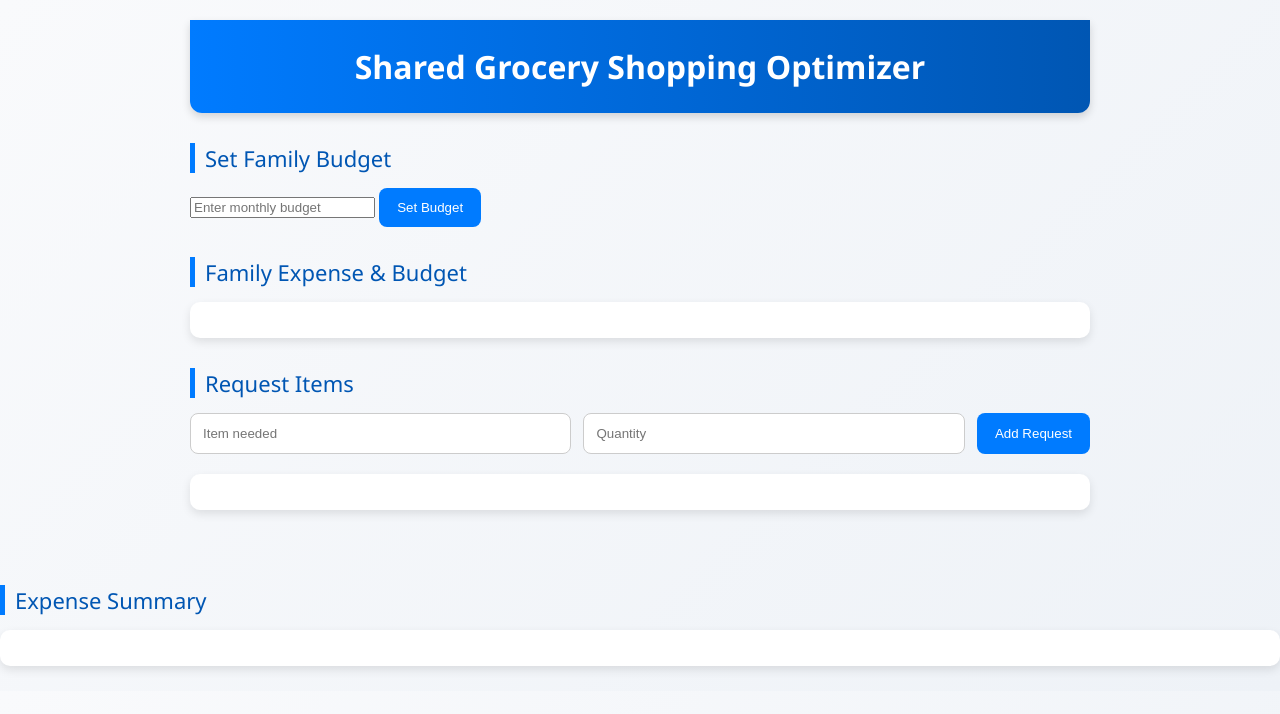
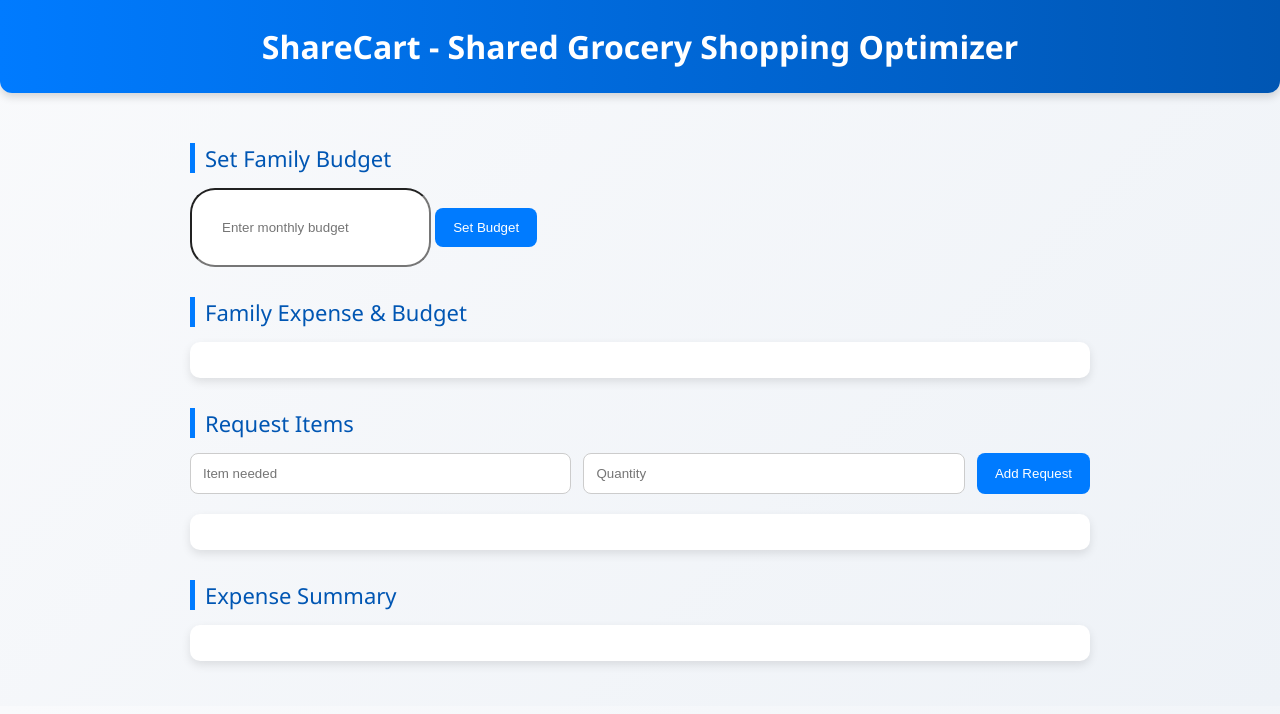
Before and after one commit to sec24ci013-cell/Hackrush, a website: page public/index.html in a window 1280 px wide. Drawn offline with Linux system fonts and the light colour scheme; no server answers.

Commit message:
Updated project files

```diff
--- a/package.json
+++ b/package.json
@@ -13,6 +13,8 @@
   "type": "commonjs",
   "dependencies": {
     "body-parser": "^2.2.2",
-    "express": "^5.2.1"
+    "cors": "^2.8.6",
+    "express": "^5.2.1",
+    "mongoose": "^9.2.1"
   }
 }
--- a/public/index.html
+++ b/public/index.html
@@ -6,9 +6,10 @@
   <link rel="stylesheet" href="style.css">
 </head>
 <body>
+
+    <h1 style="margin:0 0 0 0">ShareCart - Shared Grocery Shopping Optimizer</h1>
+
   <div class="container">
-    <h1>Shared Grocery Shopping Optimizer</h1>
-
     <!-- Budget Section -->
     <h2>Set Family Budget</h2>
     <input id="budgetInput" type="number" placeholder="Enter monthly budget">
@@ -20,18 +21,22 @@
 
     <!-- Request Items Section -->
     <h2>Request Items</h2>
-    <div class="form">
+    <div class="form" >
       <input id="requestName" placeholder="Item needed">
       <input id="requestQuantity" type="number" placeholder="Quantity">
       <button onclick="addRequest()">Add Request</button>
     </div>
 
     <ul id="requestList"></ul>
+    <!-- Expense Summary -->
+    <div class="Expense_Summary">
+    <h2 id="expsum">Expense Summary</h2>
+    <ul id="summaryList"></ul>
   </div>
 
-    <!-- Expense Summary -->
-    <h2>Expense Summary</h2>
-    <ul id="summaryList"></ul>
+  </div>
+
+
 
   <script src="script.js"></script>
 </body>
--- a/public/style.css
+++ b/public/style.css
@@ -5,6 +5,14 @@ body {
   padding: 0;
   background: linear-gradient(135deg, #f9fafc, #eef2f7);
   color: #333;
+}
+#budgetInput{
+  padding: 30px;
+  border-radius: 25px;
+}
+.Expense_Summary{
+  margin: left 20px;
+  width: 100%;
 }
 
 /* Centered container */
@@ -20,7 +28,7 @@ h1 {
   padding: 25px;
   background: linear-gradient(90deg, #007bff, #0056b3);
   color: white;
-  margin: 0 0 30px 0;
+  margin: 0 0 18px 0;
   font-size: 32px;
   font-weight: 600;
   border-radius: 0 0 12px 12px;
```
Also changed, not shown: 1 other file.
